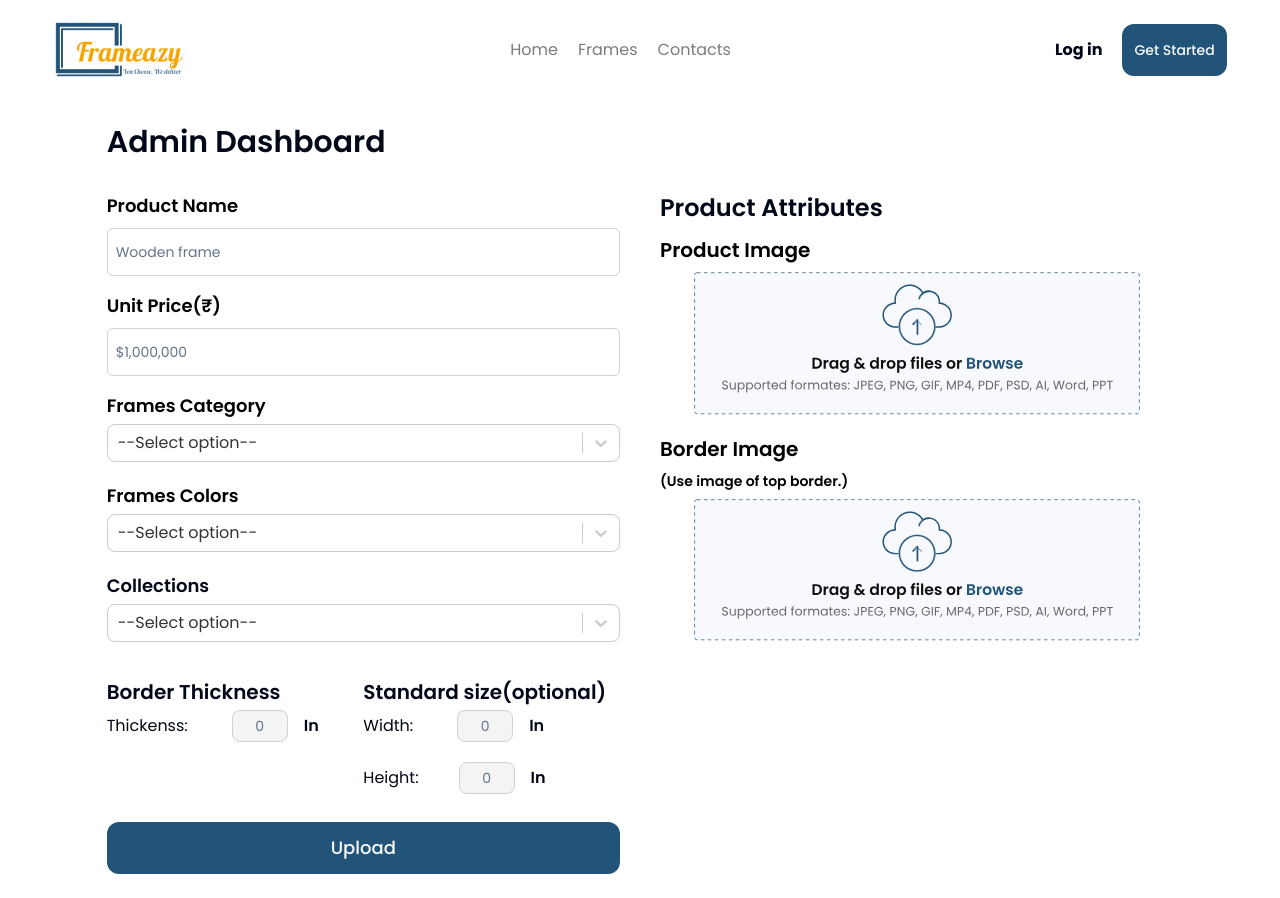
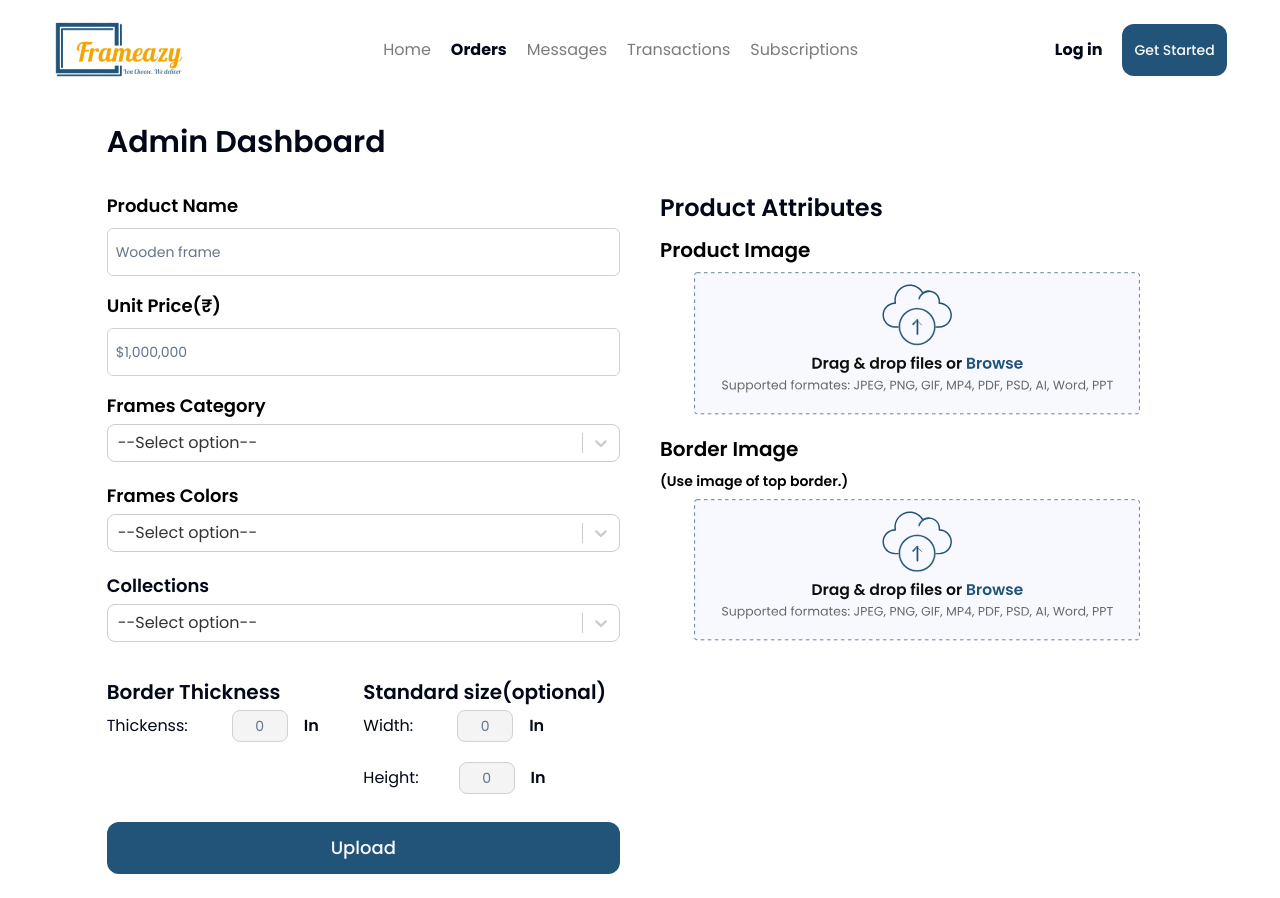
Before and after one commit to T-K-Patel/frameazy, a Next.js app: page /admin in a window 1280 px wide. Built offline with nearby package versions, Linux system fonts and the light colour scheme; no server answers.

Commit message:
Added AdminNavbar

```diff
--- a/src/app/admin/layout.tsx
+++ b/src/app/admin/layout.tsx
@@ -1,10 +1,10 @@
-import Navbar from "@/components/Navbar";
+import AdminNavbar from "@/components/AdminNavbar";
 import React from "react";
 
 export default function Layout({ children }: { children: React.ReactNode }) {
     return (
         <>
-            <Navbar />
+            <AdminNavbar />
             {children}
         </>
     );
--- /dev/null
+++ b/src/components/AdminNavbar.tsx
@@ -0,0 +1,148 @@
+"use client";
+import Image from "next/image";
+import Link from "next/link";
+import { usePathname } from "next/navigation";
+import React, { useCallback, useEffect, useState } from "react";
+import { BsCart3 } from "react-icons/bs";
+import { RxHamburgerMenu } from "react-icons/rx";
+import Logo from "@/assets/frameasy-logo.png";
+import Sidebar from "@/components/SideBar";
+import { Button } from "@/components/ui/button";
+import { signOut, useSession } from "next-auth/react";
+
+const AdminNavbar = () => {
+    const [showSideBar, setShowSideBar] = useState(false);
+    const pathname = usePathname();
+    const sideBarRef = React.useRef<HTMLDivElement>(null);
+    const session = useSession();
+
+    const handleOutSideClick = useCallback(
+        (e: MouseEvent) => {
+            if (sideBarRef.current && !sideBarRef.current.contains(e.target as Node) && showSideBar) {
+                setShowSideBar(false);
+            }
+        },
+        [showSideBar],
+    );
+    useEffect(() => {
+        document.body.classList.toggle("overflow-hidden", showSideBar);
+    }, [showSideBar]);
+
+    useEffect(() => {
+        setShowSideBar(false);
+    }, [pathname]);
+
+    useEffect(() => {
+        document.addEventListener("click", handleOutSideClick);
+        return () => {
+            document.removeEventListener("click", handleOutSideClick);
+        };
+    }, [handleOutSideClick]);
+
+    const toggleSidebar = () => {
+        setShowSideBar((s) => !s);
+    };
+
+    const links = [
+        {
+            id: "1",
+            name: "Home",
+            path: "/",
+        },
+        {
+            id: "2",
+            name: "Orders",
+            path: "/admin",
+        },
+        {
+            id: "3",
+            name: "Messages",
+            path: "/admin/messages",
+        },
+        {
+            id: "4",
+            name: "Transactions",
+            path: "/admins/transactions",
+        },
+        {
+            id: "5",
+            name: "Subscriptions",
+            path: "/admins/subscriptions",
+        },
+    ];
+    return (
+        <header className="mx-auto max-w-screen-2xl">
+            <nav className="mx-auto flex h-[100px] w-11/12 items-center justify-between">
+                <a href="/">
+                    <Image src={Logo} alt="logo" priority />
+                </a>
+                <ul className="hidden gap-5 md:flex">
+                    {links.map((link) => (
+                        <li
+                            key={link.id}
+                            className={
+                                pathname === link.path
+                                    ? "text-dark-blue font-bold"
+                                    : "text-[#00000084] hover:text-black"
+                            }
+                        >
+                            <Link href={link.path}>{link.name}</Link>
+                        </li>
+                    ))}
+                </ul>
+                {!session.data?.user && (
+                    <div className="text-dark-blue hidden items-center gap-5 font-bold md:flex">
+                        <Link href="/auth//login" className="hover:underline">
+                            Log in
+                        </Link>
+                        <Link href="auth//signup">
+                            <Button
+                                size={"sm"}
+                                className="h-auto w-min py-4 transition-all duration-200 active:scale-90"
+                            >
+                                Get Started
+                            </Button>
+                        </Link>
+                    </div>
+                )}
+                {session.data?.user && (
+                    <div className="hidden w-min items-center gap-5 md:flex">
+                        <Link href="/cart" className="text-dark-blue flex items-center gap-3">
+                            <BsCart3 size={30} />
+                            <p className="text-xl font-semibold">Cart</p>
+                        </Link>
+                        <>
+                            <Button
+                                size={"lg"}
+                                onClick={async () => {
+                                    await signOut({ redirect: true });
+                                }}
+                                className="h-auto w-fit px-5 py-4 transition-all duration-200 active:scale-90"
+                            >
+                                Sign Out
+                            </Button>
+                        </>
+                    </div>
+                )}
+                <div
+                    className="flex cursor-pointer md:hidden"
+                    onClick={() => {
+                        setShowSideBar(!showSideBar);
+                    }}
+                >
+                    <RxHamburgerMenu size="24px" />
+                </div>
+            </nav>
+            <Sidebar
+                barRef={sideBarRef}
+                toggle={toggleSidebar}
+                showSideBar={showSideBar}
+                links={links}
+                currentUser={session.data?.user}
+                pathname={pathname}
+            />
+        </header>
+    );
+};
+
+export default AdminNavbar;
```
Also changed, not shown: src/app/admin/messages/page.tsx (renamed from src/app/admin/contact/page.tsx).
